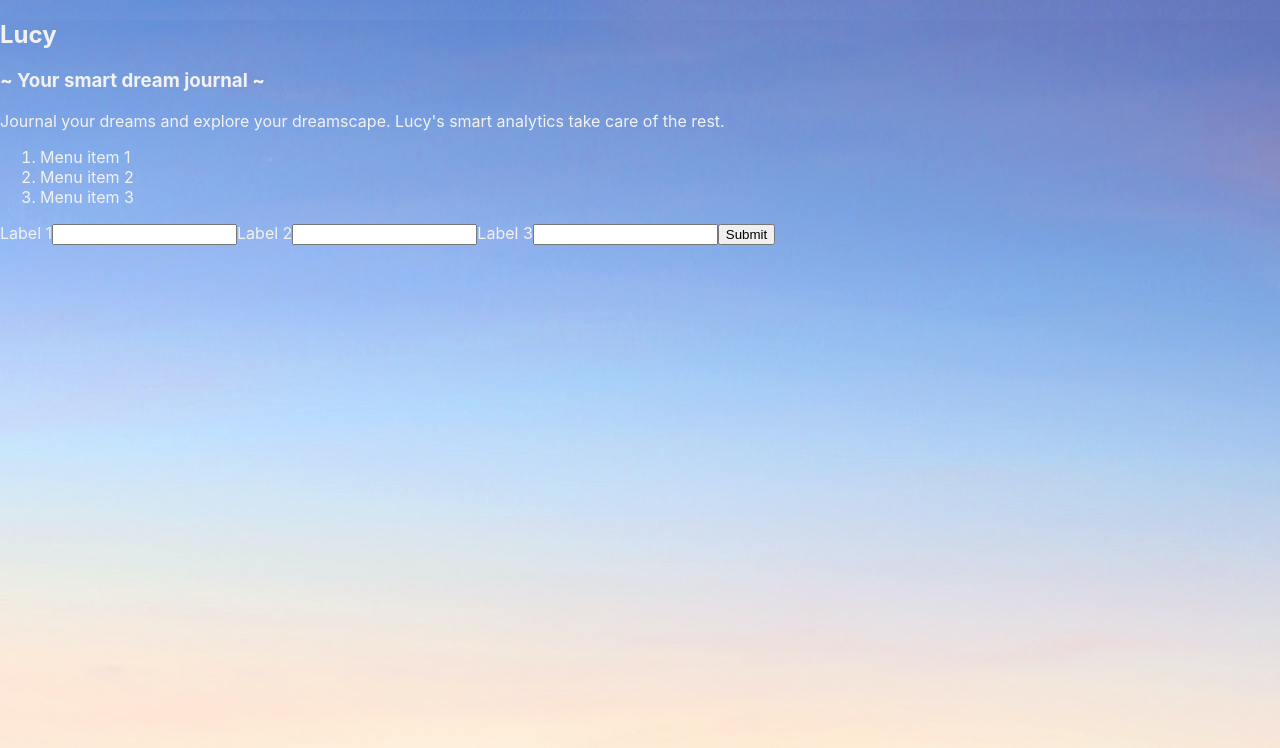
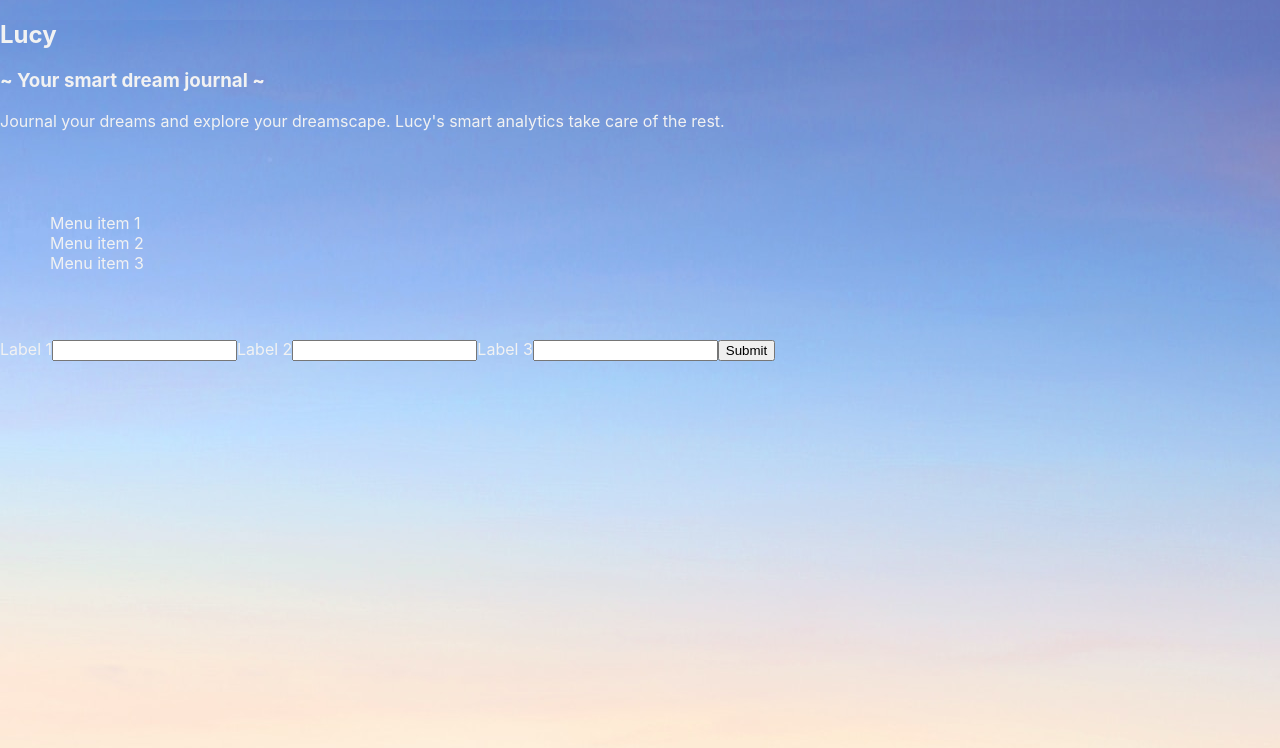
Before and after one commit to annikapalm/lucy, a React (Create React App) app: page / in a window 1280 px wide. Shown: the top 748 px of the page. Built offline with nearby package versions, Linux system fonts and the light colour scheme.

Commit message:
Added dummy data file
Added dummy JSON data file. Small changes to CSS classes.

```diff
--- a/src/App.css
+++ b/src/App.css
@@ -8,3 +8,15 @@ body, html {
     height: 100%;
     background: url(../public/jordan-steranka-JPdapbV4C6Q-unsplash.jpg) no-repeat center center fixed;
 }
+
+
+nav {
+  display: flex;
+  flex-flow: row wrap;
+  justify-content: flex-start;
+}
+
+ul {
+  list-style-type: none;
+  padding: 50px;
+}
--- a/src/App.js
+++ b/src/App.js
@@ -1,7 +1,11 @@
 
 import './App.css';
+import file from "./dummy_data.json";
+console.log(file[1].text)
+
 
 function App() {
+
   return (
       <div className='App'>
         <header>
@@ -9,12 +13,12 @@ function App() {
           <h3>~ Your smart dream journal ~</h3>
           <p>Journal your dreams and explore your dreamscape. Lucy's smart analytics take care of the rest.</p>
         </header>
-        <nav>
-          <ol>
+        <nav class="nav">
+          <ul>
             <li>Menu item 1</li>
             <li>Menu item 2</li>
             <li>Menu item 3</li>
-          </ol>
+          </ul>
         </nav>
         <form>
           <label>Label 1</label>
@@ -25,6 +29,7 @@ function App() {
           <input type="text"></input>
           <button type="submit">Submit</button>
         </form>
+        <div class="dream_container"></div>
         <footer></footer>
       </div>
   );
--- /dev/null
+++ b/src/dummy_data.json
@@ -0,0 +1,27 @@
+{
+    "1" : {
+        "title" : "Weird dream about my grandmother who has passed away. " ,
+        "text" : "The dream was literally just this vision where my grandma (who’s passed away years ago) appears outa nowhere she looks kinda dark (not like crazy evil dark but almost like naturally getting darker skinned over years typa dark, around her face and wrinkled skin). She also had a big smile and giggled as she spat on her hand (or maybe placed something on her hand I can’t remember exactly) as she sticks out her hand for a handshake and grabs my hand. When she spits or slaps something in her hand it was like a weird small marble glowing thing. Imagine a tiny dragonball typa thing. She laughs as she shakes my hand and the ball wasn’t there when I connected hands with her n then I woke up and felt kinda scared? I then turn the lights on for a bit and try to stay in light.",
+        "date" : "08/14/2023",
+        "rating" : "haunting",
+        "image" : "none"
+    },
+
+    "2" : {
+        "title" : "dreaming about fruit flies",
+        "text" : "i had a very odd dream right before i woke up at exactly 9am. i don’t remember much but all i remember is looking at my boyfriend eating his meat and then i look over at mines and it’s raw with fruit flies (gnats) flying all over it getting on it and i remember saying “eww these fruit flies are so annoying”. i don’t know if it has anything to do with the fruit flies being a problem around the house lately or if it’s a spiritual meaning or if there’s a meaning overall. i just really need to know what it means because it’s really been bugging me since i woke up (literally no pun intended lmaoo) ",
+        "date" : "08/12/2023",
+        "rating": "confusing",
+        "image": "none"
+    },
+
+    "3" : {
+        "title" : "Chasing a star in space as a last wish before death",
+        "text" : "I had a dream where I lived in a futuristic utopia. And I guess I had received news that I was going to die, in a last ditch effort of experiencing something out of the ordinary, I wanted my death to be caused by jumping out in space to a certain star, where death would be inevitable, but I would be looking at something beautiful before I died, and do one thing in control in my life. In the dream I had a boyfriend that offered to go with me in the spaceship to see the star knowing he would die. (idk why but you couldn’t return back to earth after leaving earth). But I didn’t let him (no one I knew irl). What could this dream mean? ",
+        "date" : "08/08/2023",
+        "rating": "beautiful",
+        "image": "none"
+    }
+
+
+}
```
